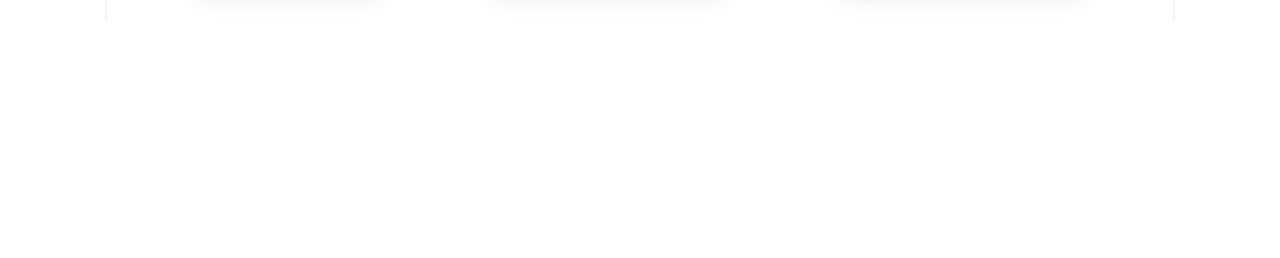
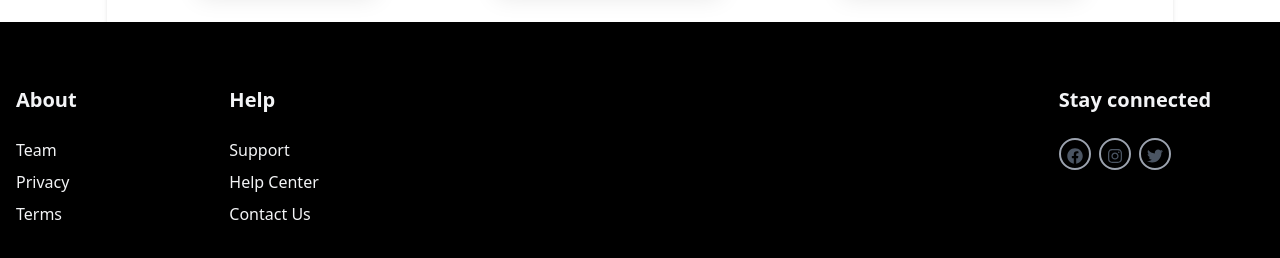
Before and after one commit to Prandom/Covid19-Tracker, a React (Create React App) app: page / in a window 1280 px wide. Shown: the part 1022-1280 px from the top of the page. Before the commit the page ends 1044 px from the top, so only its background shows below. Built offline with nearby package versions, Linux system fonts and the light colour scheme; no server answers.

Commit message:
Footer Added

```diff
--- a/src/App.js
+++ b/src/App.js
@@ -1,4 +1,5 @@
 import './App.css';
+import Footer from './components/footer';
 import CountriesList from './components/countriesList';
 import StateData from './components/stateData';
 import Worldwidetotal from './components/worldwidetotal';
@@ -8,6 +9,8 @@
       <Worldwidetotal/>
       <StateData/>
       <CountriesList/>
+      {/* <Chart/> */}
+      <Footer/>
     </div>
   );
 }
--- /dev/null
+++ b/src/components/chart.js
@@ -0,0 +1,70 @@
+import React,{useState,useEffect} from 'react'
+import {Bar,Line,Pie} from 'react-chartjs-2'
+
+const Chart = () => {
+    const [data1,setData] = useState({});
+    // let cases_no =[];
+    // let deaths_no=[];
+    // let recovered_no=[];
+    const getCovidData = async()=>{
+        try{
+            const response = await fetch('https://disease.sh/v3/covid-19/historical/all');
+            const apiData = await response.json();
+            setData({
+                labels: Object.keys(apiData.cases),
+                datasets: [
+                    {
+                        label: "Cases LAST 30 Days",
+                        data: Object.values(apiData.cases),
+                        backgroundColor: "FFFCDC"
+                    }
+                ]
+            });
+            // console.log(apiData);
+            // setData(apiData);
+            // const cases = Object.values(data1.cases);
+            // const deaths = Object.values(data1.deaths);
+            // const recovered = Object.values(data1.recovered);
+            // const dates = Object.keys(data1.cases);
+
+            // console.log(dates);
+            // console.log(cases);
+            // console.log(deaths);
+            // console.log(recovered);
+            // for(var i=0;i<30;i++)
+            // {
+            //     cases_no.push(parseInt(cases[i]));
+            //     deaths_no.push(parseInt(deaths[i]));
+            //     recovered_no.push(parseInt(recovered[i]));
+
+            // }
+            // console.log(dates);
+            // console.log(cases_no);
+            // console.log(deaths_no);
+            // console.log(recovered_no);
+            // for(const Obj of apiData)
+            // {
+            //     dates.push(Obj.keys);
+            //     cases.push(parseInt(Obj.values));
+            // }
+            // console.log(dates);
+            // console.log(cases);
+
+        } catch(err){
+            console.log(err);
+        }
+    }
+    useEffect(()=>{
+        getCovidData();
+    },[]);
+
+    return (
+        <div>
+            <Line
+                data={data1}
+            />
+        </div>
+    )
+}
+
+export default Chart;
--- /dev/null
+++ b/src/components/footer.js
@@ -0,0 +1,70 @@
+import React from 'react'
+import { FontAwesomeIcon } from '@fortawesome/react-fontawesome'
+import { faFacebook } from '@fortawesome/free-brands-svg-icons'
+import { faInstagram } from '@fortawesome/free-brands-svg-icons'
+import { faTwitter } from '@fortawesome/free-brands-svg-icons'
+const Footer = () => {
+    return (
+    <footer class="footer-1 bg-black text-gray-100 py-8 sm:py-12 font-mont">
+        <div class="container mx-auto px-4">
+            <div class="sm:flex sm:flex-wrap sm:-mx-4 md:py-4 content-evenly">
+                <div class="px-4 sm:w-1/2 md:w-1/4 xl:w-1/6 mt-8 md:mt-0">
+                    <h5 class="text-xl font-bold mb-6">About</h5>
+                    <ul class="list-none footer-links">
+                        <li class="mb-2">
+                            <a href="#"
+                                class="border-b border-solid border-transparent hover:border-purple-800 hover:text-purple-800">Team</a>
+                        </li>
+                        <li class="mb-2">
+                            <a href="#"
+                                class="border-b border-solid border-transparent hover:border-purple-800 hover:text-purple-800">Privacy</a>
+                        </li>
+                        <li class="mb-2">
+                            <a href="#"
+                                class="border-b border-solid border-transparent hover:border-purple-800 hover:text-purple-800">Terms</a>
+                        </li>
+                    </ul>
+                </div>
+                <div class="px-4 sm:w-1/2 md:w-1/4 xl:w-1/6 mt-8 md:mt-0">
+                    <h5 class="text-xl font-bold mb-6">Help</h5>
+                    <ul class="list-none footer-links">
+                        <li class="mb-2">
+                            <a href="#"
+                                class="border-b border-solid border-transparent hover:border-purple-800 hover:text-purple-800">Support</a>
+                        </li>
+                        <li class="mb-2">
+                            <a href="#"
+                                class="border-b border-solid border-transparent hover:border-purple-800 hover:text-purple-800">Help
+                                Center</a>
+                        </li>
+                        <li class="mb-2">
+                            <a href="#"
+                                class="border-b border-solid border-transparent hover:border-purple-800 hover:text-purple-800">Contact
+                                Us</a>
+                        </li>
+                    </ul>
+                </div>
+                <div class="px-4 mt-4 sm:w-1/3 xl:w-1/6 sm:mx-auto xl:mt-0 xl:ml-auto md:absolute md:right-6">
+                    <h5 class="text-xl font-bold mb-6 sm:text-center xl:text-left">Stay connected</h5>
+                    <div class="flex sm:justify-center xl:justify-start">
+                        <a href=""
+                            class="w-8 h-8 border-solid border-2 border-gray-400 rounded-full text-center p-1 text-gray-600 hover:text-white hover:bg-blue-600 hover:border-blue-600">
+                            <FontAwesomeIcon icon={faFacebook}/>
+                        </a>
+                        <a href=""
+                            class="w-8 h-8 border-solid border-2 border-gray-400 rounded-full text-center p-1 ml-2 text-gray-600 hover:text-white hover:bg-blue-400 hover:border-blue-400">
+                            <FontAwesomeIcon icon={faInstagram}/>
+                        </a>
+                        <a href=""
+                            class="w-8 h-8 border-solid border-2 border-gray-400 rounded-full text-center pt-1 ml-2 text-gray-600 hover:text-white hover:bg-red-600 hover:border-red-600">
+                            <FontAwesomeIcon icon={faTwitter}/>
+                        </a>
+                    </div>
+                </div>
+            </div>
+        </div>
+    </footer>
+    )
+}
+
+export default Footer
```
Also changed, not shown: package.json (+7 -0 lines), 1 other file (tests, documents, lock files or other folders).
